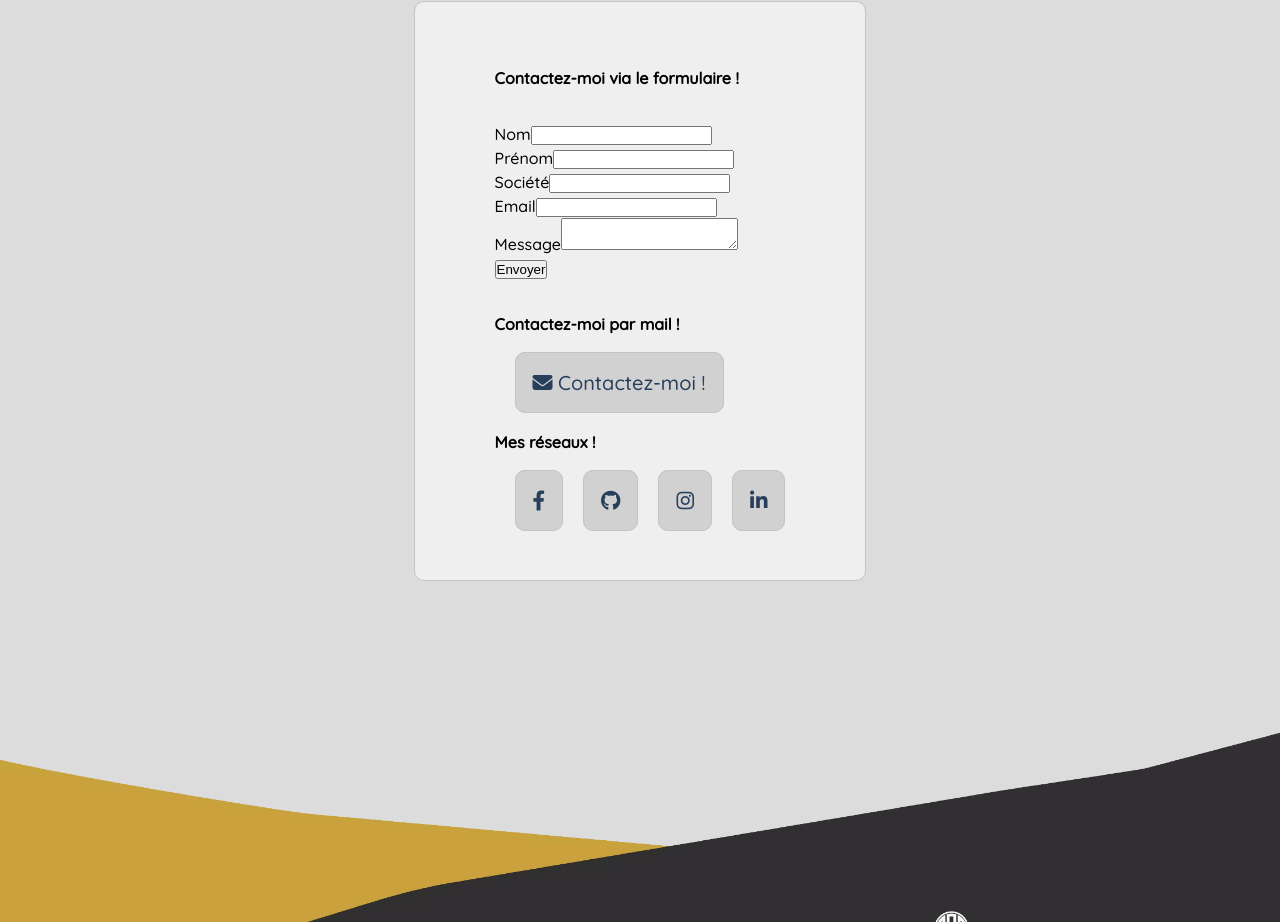
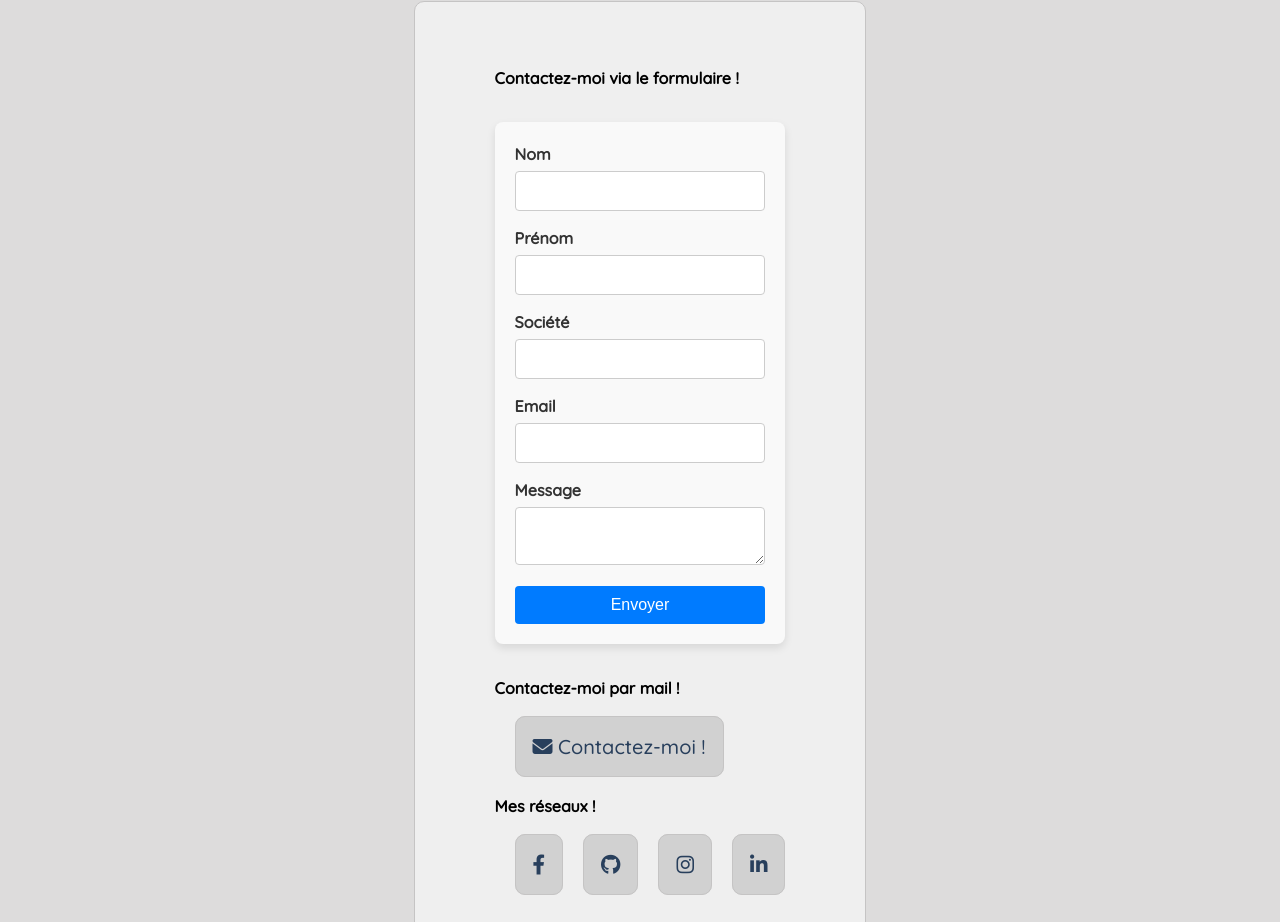
Before and after one commit to RomainDoyen/rd_portfolio, a Vue app: page / in a window 1280 px wide. Shown: the part 1978-2900 px from the top of the page. Built offline with nearby package versions, Linux system fonts and the light colour scheme; no server answers; the database is empty.

Commit message:
style: Adding a style for the FormCard component

```diff
--- /dev/null
+++ b/src/styles/components/_form_contact.scss
@@ -0,0 +1,53 @@
+.contact-form {
+  max-width: 600px;
+  margin: 0 auto;
+  padding: 20px;
+  background-color: #f9f9f9;
+  border-radius: 8px;
+  box-shadow: 0 4px 8px rgba(0, 0, 0, 0.1);
+}
+
+.form-group {
+  margin-bottom: 15px;
+}
+
+label {
+  display: block;
+  font-weight: bold;
+  margin-bottom: 5px;
+  color: #333;
+}
+
+input,
+textarea {
+  width: 100%;
+  padding: 10px;
+  border: 1px solid #ccc;
+  border-radius: 4px;
+  box-sizing: border-box;
+  font-size: 16px;
+  transition: border-color 0.3s;
+}
+
+input:focus,
+textarea:focus {
+  border-color: #007bff;
+  outline: none;
+}
+
+.submit-btn {
+  display: inline-block;
+  width: 100%;
+  padding: 10px;
+  background-color: #007bff;
+  color: #fff;
+  font-size: 16px;
+  border: none;
+  border-radius: 4px;
+  cursor: pointer;
+  transition: background-color 0.3s;
+}
+
+.submit-btn:hover {
+  background-color: #0056b3;
+}
--- a/src/styles/index.scss
+++ b/src/styles/index.scss
@@ -4,6 +4,7 @@
 @import url(components/_footer.scss);
 @import url(components/_home.scss);
 @import url(components/_scroll_animation.scss);
+@import url(components/_form_contact.scss);
 @import url(pages/_intro.scss);
 @import url(pages/_portfolio.scss);
 @import url(pages/_skills.scss);
```
